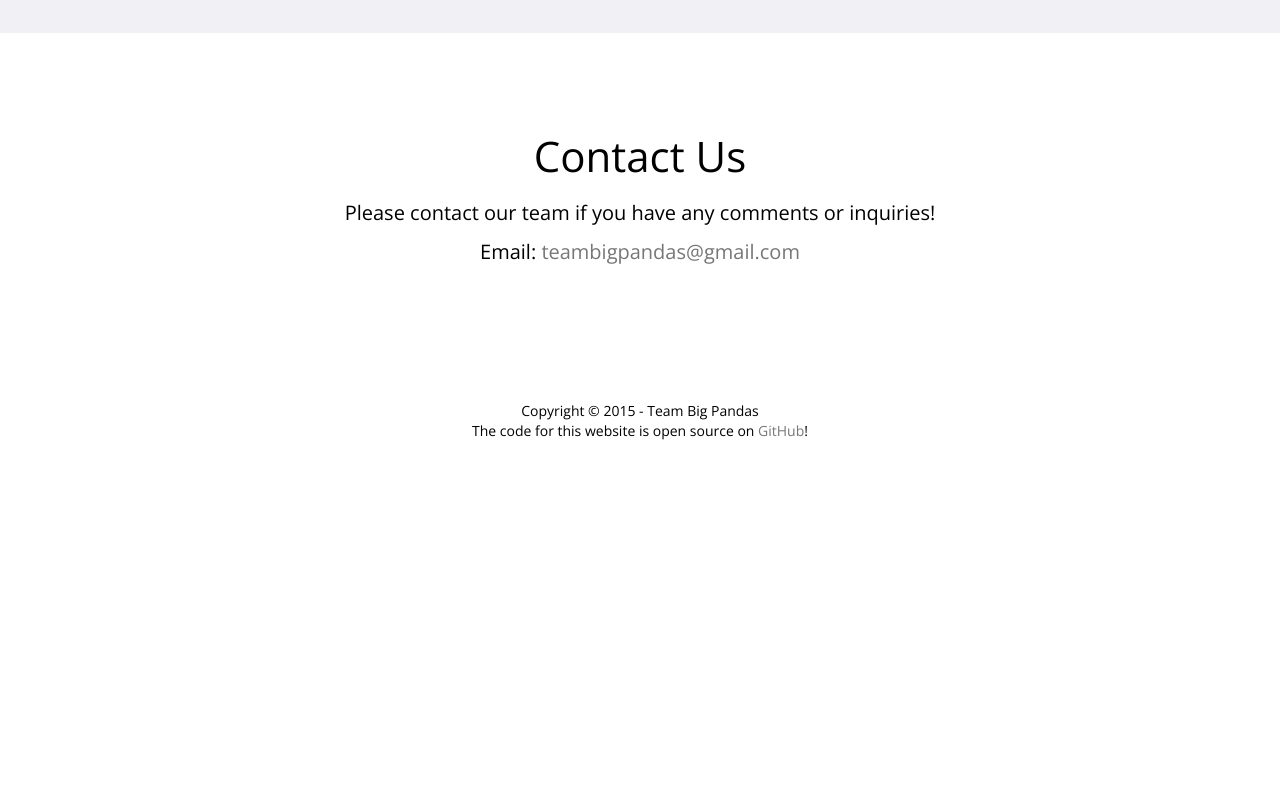
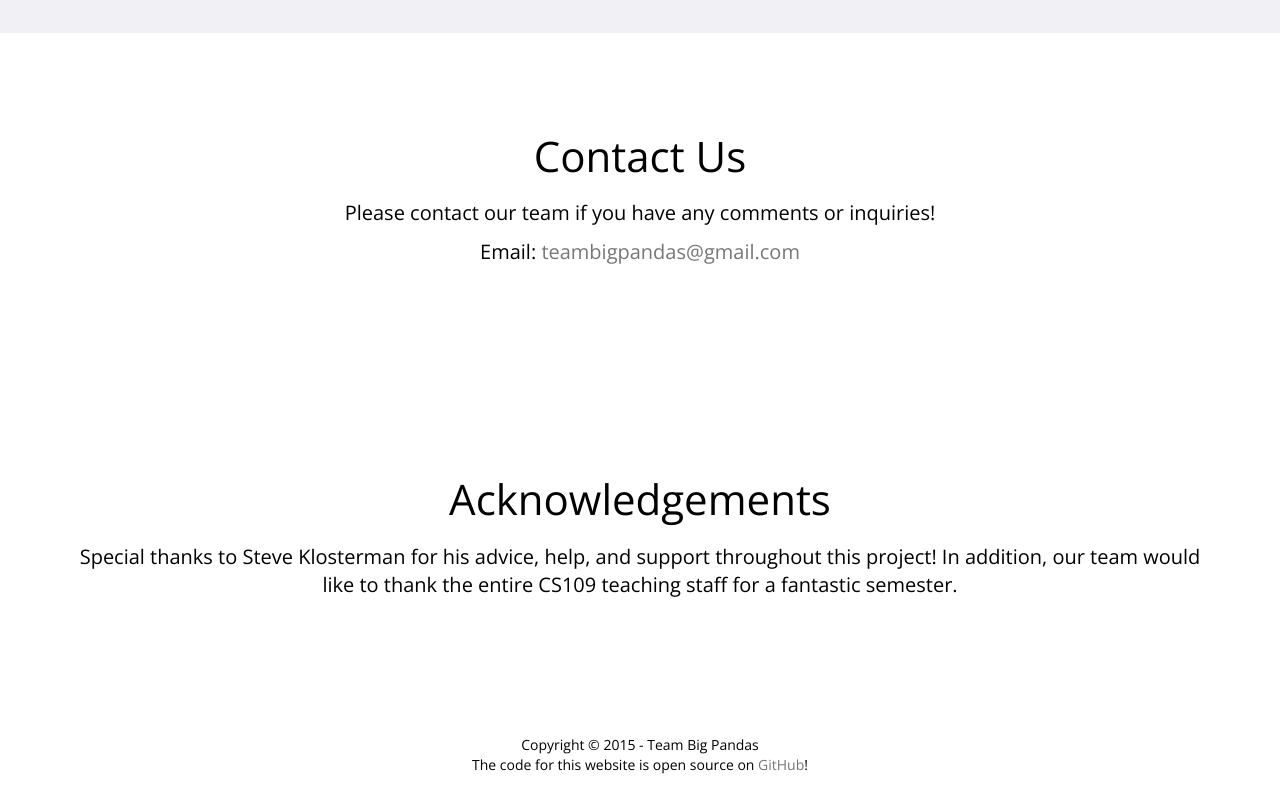
Before and after one commit to dwang953/109-Project, a plain HTML site: page index.html in a window 1280 px wide. Shown: the part 9130-9930 px from the top of the page. Before the commit the page ends 9596 px from the top, so only its background shows below. Drawn offline with nearby package versions, Linux system fonts and the light colour scheme; some packages are replaced by stand-ins of ours; a script that the page names is missing.

```diff
--- a/index.html
+++ b/index.html
@@ -351,6 +351,20 @@
             </div>
         </section>
 
+         <!-- Acknowledgements Section -->
+        <section class="contact" id="contact" background-color="#e5f2ff">
+            <div class="container">
+                <div class="row">
+                    <div class="col-lg-12 text-center">
+                        <h2>Acknowledgements</h2>
+                        <br>
+                        <p>Special thanks to Steve Klosterman for his advice, help, and support throughout this project! In addition, our team would like to thank the entire CS109 teaching staff for a fantastic semester.</p>
+                    </div>
+                </div>
+            </div>
+        </section>
+
+
         <!-- Footer -->
         <footer class="text-center">
             <div class="footer-below">
```
